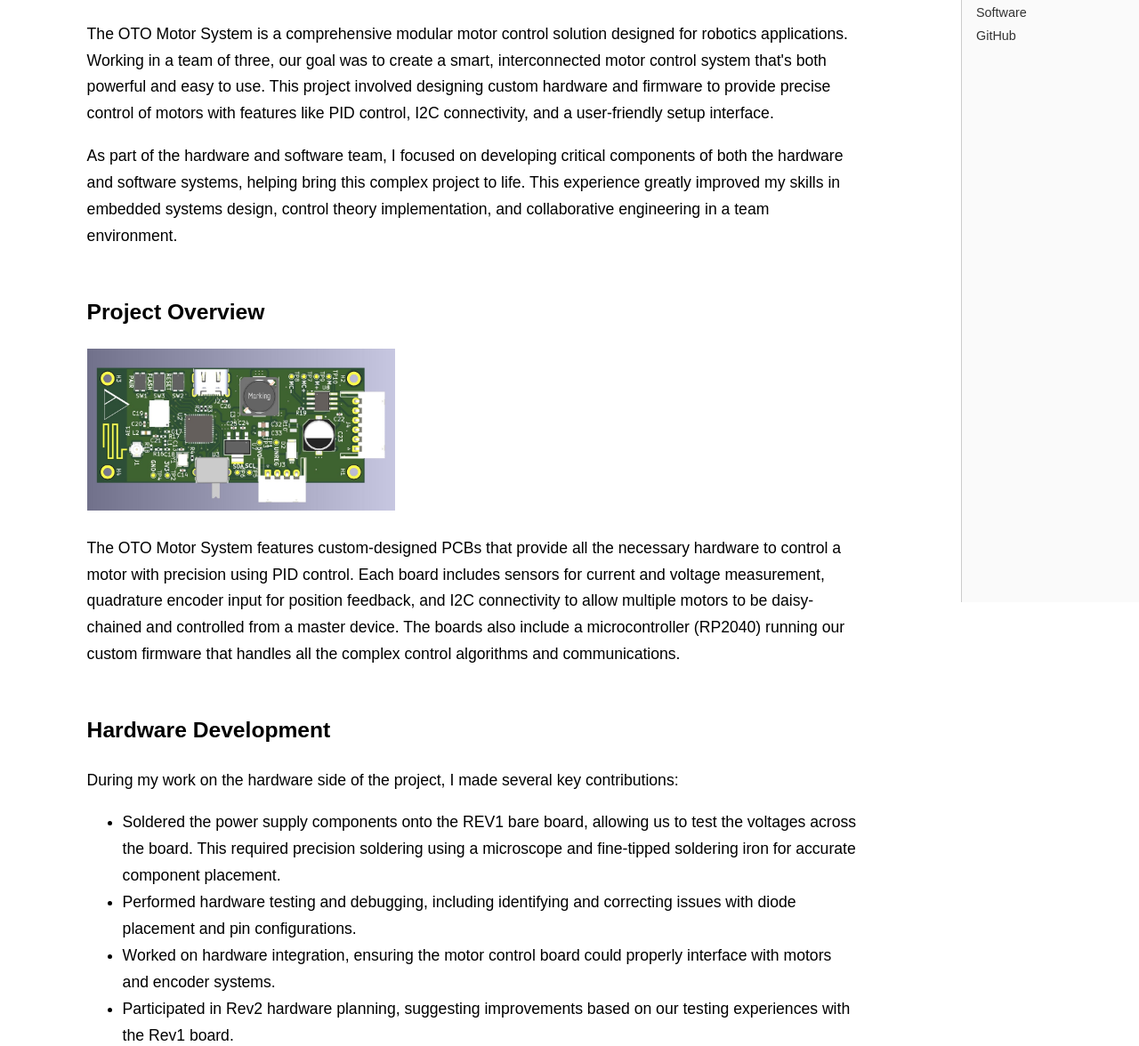
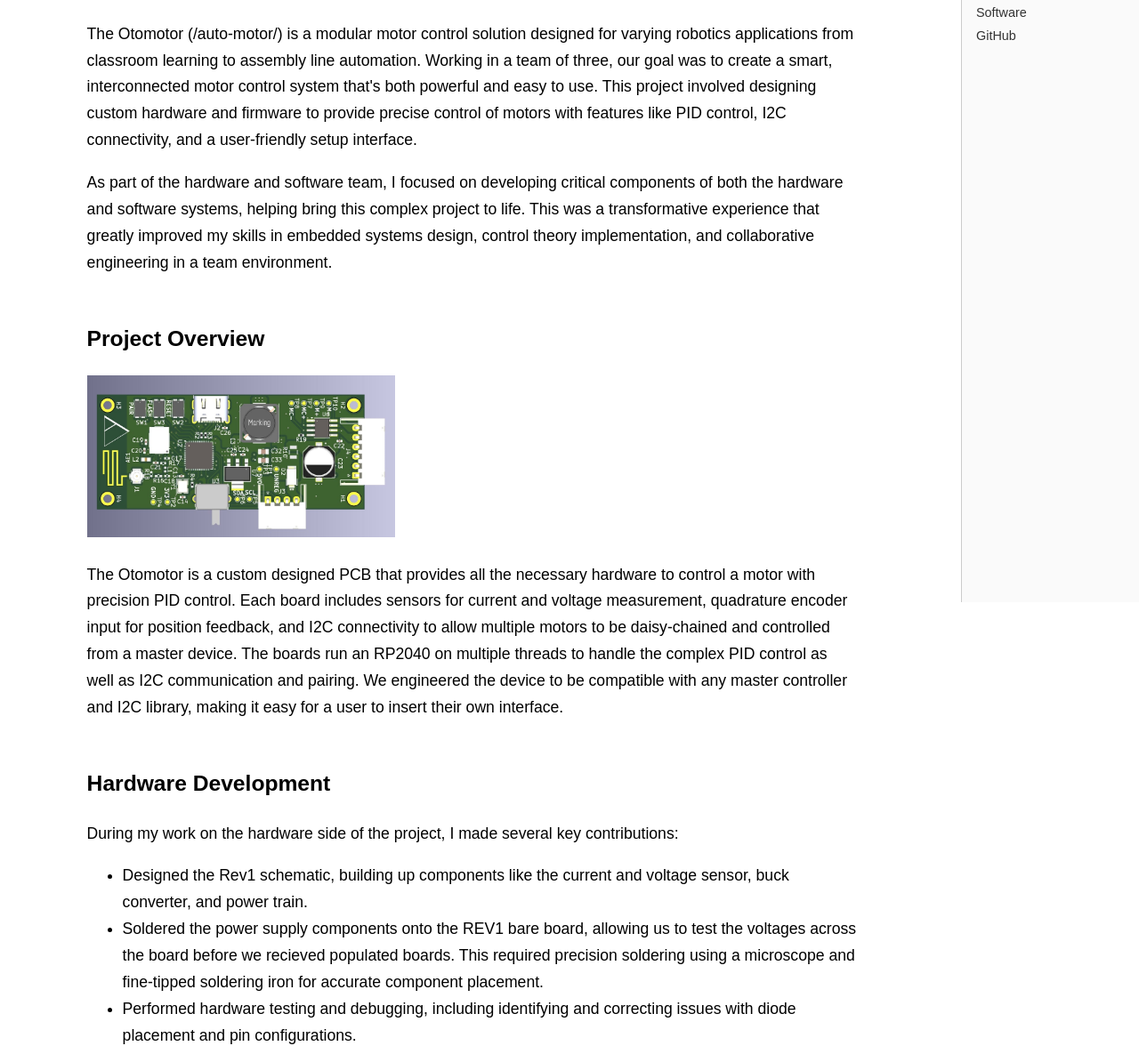
Before and after one commit to alexherman11/alexherman11.github.io, a website built with Vite: page projects/oto.html in a window 1280 px wide. Shown: the part 123-1299 px from the top of the page at 89% size. Built offline with nearby package versions, Linux system fonts and the light colour scheme.

Commit message:
OTO_motor

```diff
--- a/projects/oto.html
+++ b/projects/oto.html
@@ -36,25 +36,27 @@
     <main>
         <h1>OTO Modular Motor System</h1>
         <p>
-            The OTO Motor System is a comprehensive modular motor control solution designed for robotics applications.
+            The Otomotor (/auto-motor/) is a modular motor control solution designed for varying robotics applications from
+            classroom learning to assembly line automation.
             Working in a team of three, our goal was to create a smart, interconnected motor control system that's both powerful
             and easy to use. This project involved designing custom hardware and firmware to provide precise control of motors
             with features like PID control, I2C connectivity, and a user-friendly setup interface.
         </p>
         <p>
             As part of the hardware and software team, I focused on developing critical components of both the hardware and
-            software systems, helping bring this complex project to life. This experience greatly improved my skills in
+            software systems, helping bring this complex project to life. This was a transformative experience that greatly improved my skills in
             embedded systems design, control theory implementation, and collaborative engineering in a team environment.
         </p>
 
         <h2 id="overview">Project Overview</h2>
         <img src="/images/OTO/oto_board.jpg" alt="OTO Board" style="width: 40%;">
         <p>
-            The OTO Motor System features custom-designed PCBs that provide all the necessary hardware to control a motor with
-            precision using PID control. Each board includes sensors for current and voltage measurement, quadrature encoder
+            The Otomotor is a custom designed PCB that provides all the necessary hardware to control a motor with
+            precision PID control. Each board includes sensors for current and voltage measurement, quadrature encoder
             input for position feedback, and I2C connectivity to allow multiple motors to be daisy-chained and controlled from a
-            master device. The boards also include a microcontroller (RP2040) running our custom firmware that handles all the
-            complex control algorithms and communications.
+            master device. The boards run an RP2040 on multiple threads to handle the complex PID control as well as I2C communication
+            and pairing. We engineered the device to be compatible with any master controller and I2C library, making it easy for
+            a user to insert their own interface.
         </p>
 
         <h2 id="hardware">Hardware Development</h2>
@@ -62,8 +64,9 @@
             During my work on the hardware side of the project, I made several key contributions:
         </p>
         <ul>
-            <li>Soldered the power supply components onto the REV1 bare board, allowing us to test the voltages across the board. This required
-            precision soldering using a microscope and fine-tipped soldering iron for accurate component placement.</li>
+            <li>Designed the Rev1 schematic, building up components like the current and voltage sensor, buck converter, and power train.</li>
+            <li>Soldered the power supply components onto the REV1 bare board, allowing us to test the voltages across the board before we recieved
+                populated boards. This required precision soldering using a microscope and fine-tipped soldering iron for accurate component placement.</li>
             <li>Performed hardware testing and debugging, including identifying and correcting issues with diode placement and pin configurations.</li>
             <li>Worked on hardware integration, ensuring the motor control board could properly interface with motors and encoder systems.</li>
             <li>Participated in Rev2 hardware planning, suggesting improvements based on our testing experiences with the Rev1 board.</li>
@@ -163,7 +166,8 @@ void tunePID(void) {
             failure of PID control and one of the motor control outputs.</li>
             <li><strong>Code Organization:</strong> Initially, the PID functions were blocking other functions from being called in the
             main code on core 0 of the MCU. We resolved this by reorganizing the code and utilizing the dual-core architecture of the RP2040.</li>
-            <li><strong>I2C Communication:</strong> One of our ongoing challenges was establishing reliable I2C communication between multiple motor controllers.</li>
+            <li><strong>I2C Communication:</strong> One of our ongoing challenges was establishing reliable I2C communication between multiple motor controllers
+            and troubleshooting issues in a large codebase. </li>
         </ul>
 
         <h2>What I Learned</h2>
@@ -181,8 +185,7 @@ void tunePID(void) {
 
         <h2 id="github">Project Code</h2>
         <p>
-            Unfortunately this code is not open source and our client Tyler
-            has not given us permission to display our work.
+            Unfortunately this code is not open source.
         </p>
 
     </main>
```
